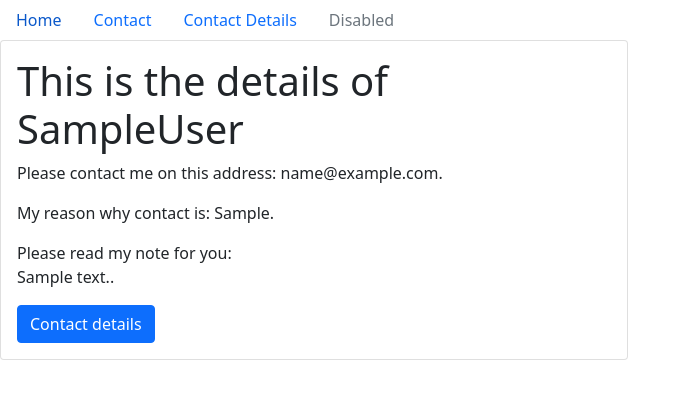
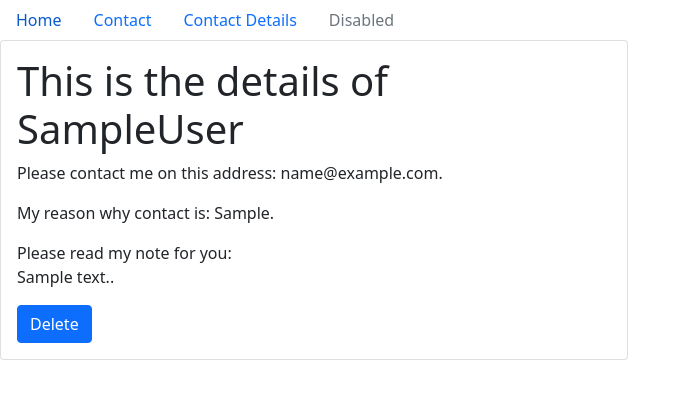
Before and after one commit to Michal-Bujalski/My-web, a Django app: page /webapp/1/ in a window 1280 px wide. Shown: the top 399 px of the page, without its empty margins (0-691 px from the left). Run offline with Django 3.2, Linux system fonts and the light colour scheme; tables that the repository leaves empty hold one stand-in row (values such as "Sample post").

Commit message:
Delete Button
Add delete button to details_view

```diff
--- a/web/settings.py
+++ b/web/settings.py
@@ -44,7 +44,7 @@ INSTALLED_APPS = [
     'django.contrib.sessions',
     'django.contrib.messages',
     'django.contrib.staticfiles',
-    'webapp'
+    'webapp',
 ]
 
 MIDDLEWARE = [
--- a/webapp/templates/webapp/contact-details.html
+++ b/webapp/templates/webapp/contact_details.html
@@ -11,7 +11,7 @@
         <p class="card-text"> Please contact me on this address: {{form.email}}.</p>
         <p class="card-text"> My reason why contact is: {{form.reason}}.</p>
         <p class="card-text"> Please read my note for you: <br> {{form.body}}.</p>
-        <a href="{% url 'webapp:contact-details' form.pk %}" class="btn btn-primary">Contact details</a>
+        <a href={% url 'webapp:contact_delete' form.pk %} class="btn btn-primary">Delete</a>
       </div>
     </div>
   </div>
--- a/webapp/templates/webapp/home.html
+++ b/webapp/templates/webapp/home.html
@@ -8,7 +8,7 @@
       <div class="card-body">
         <h5 class="card-title">{{form}}</h5>
         <p class="card-text"> This is my Contact Email {{form.email}}.</p>
-        <a href="{% url 'webapp:contact-details' form.pk %}" class="btn btn-primary">Contact details</a>
+        <a href="{% url 'webapp:contact_details' form.pk %}" class="btn btn-primary">Contact details</a>
       </div>
     </div>
   </div>
--- a/webapp/urls.py
+++ b/webapp/urls.py
@@ -1,10 +1,11 @@
 from django.urls import path
-from .views import home, contact , contact_details
+from .views import home, contact , contact_details, contact_delete
 
 app_name = "webapp"
 
 urlpatterns = [
     path('', home, name='home'),
-    path('<int:pk>/', contact_details, name='contact-details'),
+    path('<int:pk>/', contact_details, name='contact_details'),
+    path('<int:pk>/delete/', contact_delete, name='contact_delete'),
     path('contact/', contact, name='contact'),
 ]
--- a/webapp/views.py
+++ b/webapp/views.py
@@ -32,7 +32,7 @@ def contact(request):
     context = {
         "form": form
     }
-    return render(request, 'webapp/contact.html', context)
+    return render(request, "webapp/contact.html", context)
 
 # It is important to name our secend argument pk becouse django know it is primary key from Contact model.
 def contact_details(request, pk):
@@ -40,4 +40,9 @@ def contact_details(request, pk):
     context = {
         "form": form
     }
-    return render(request, 'webapp/contact-details.html', context)
+    return render(request, "webapp/contact_details.html", context)
+
+def contact_delete(request, pk):
+    contact = Contact.objects.get(id=pk)
+    contact.delete()
+    return redirect("/webapp/")
```
